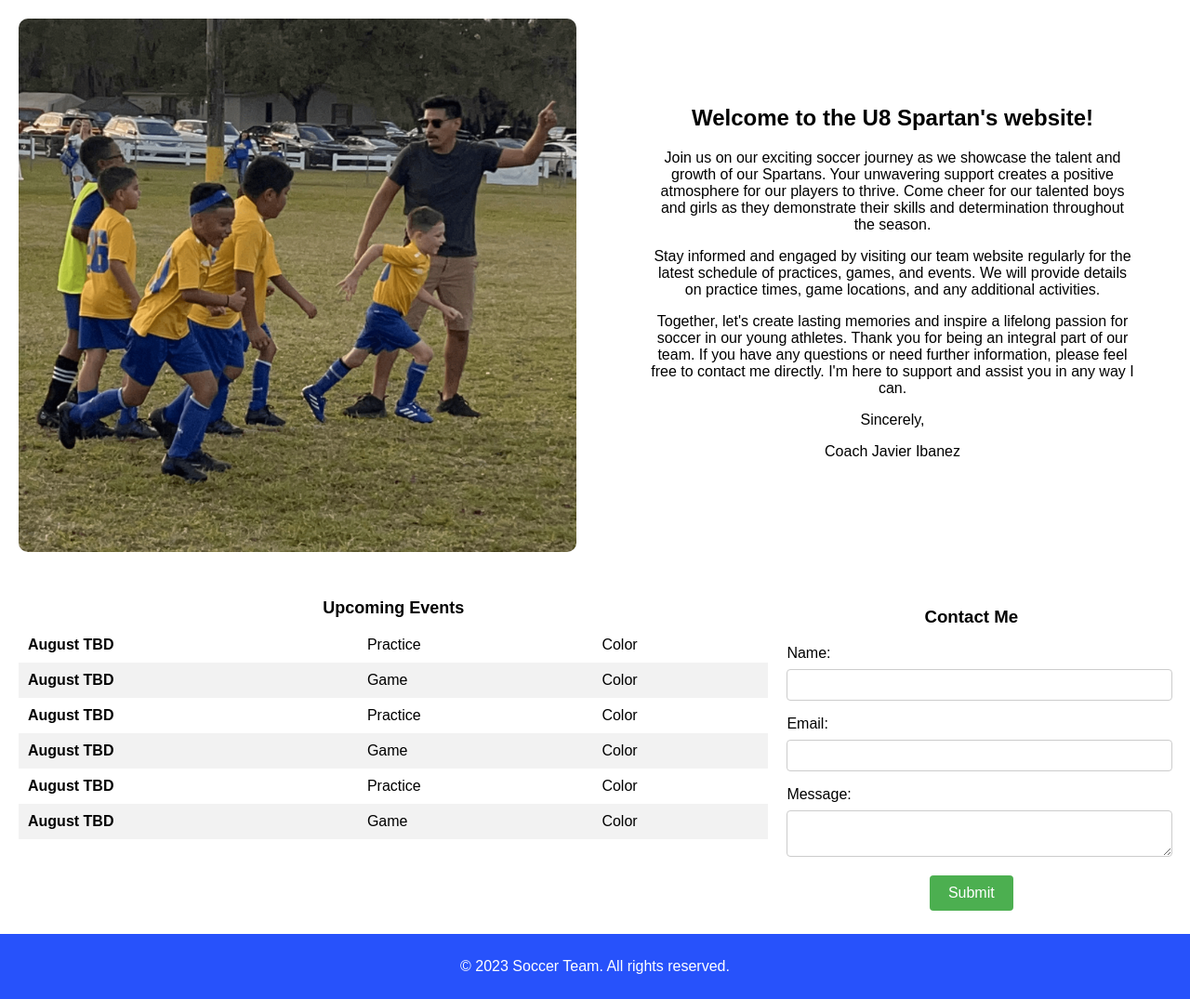
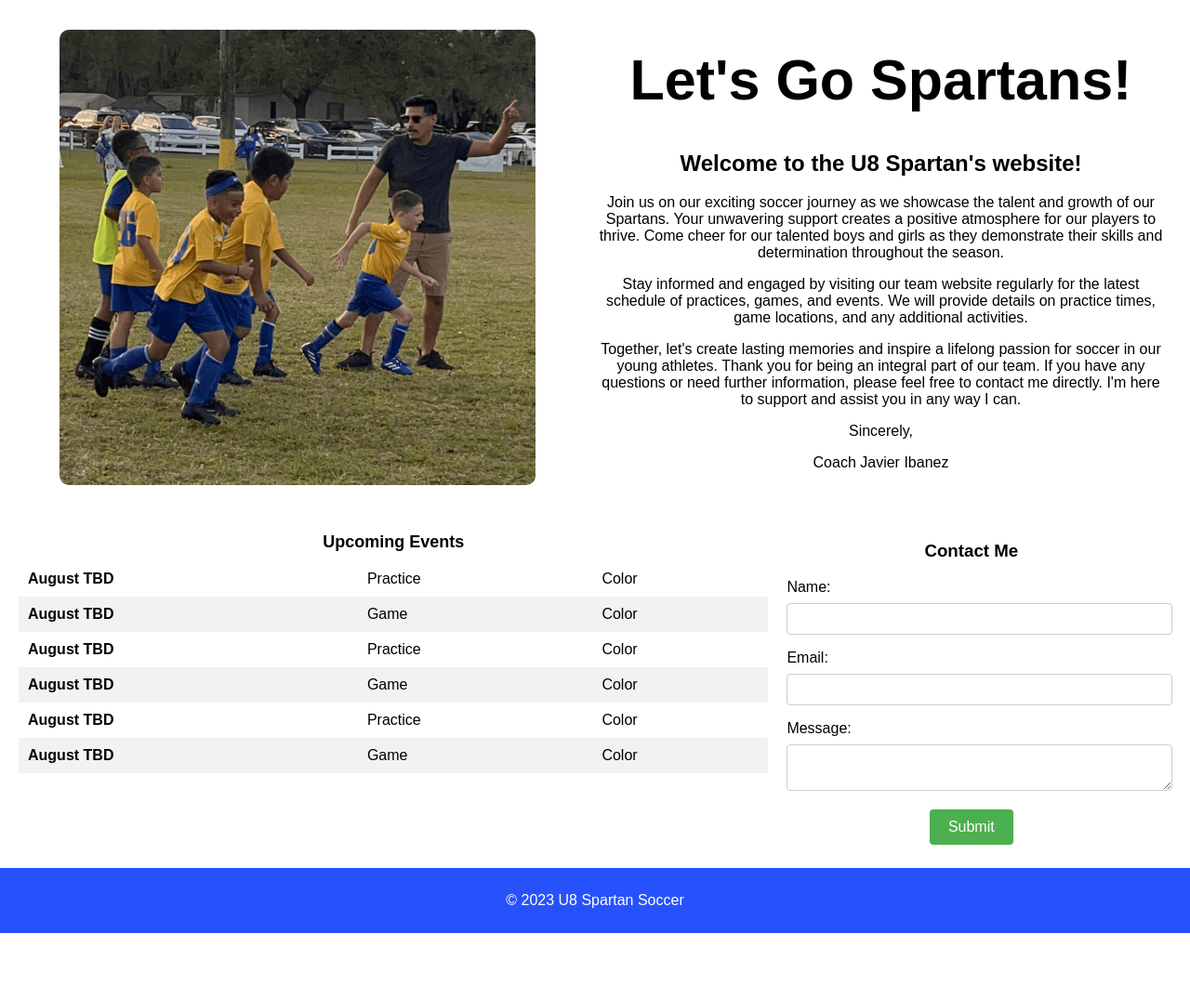
Before and after one commit to Ibanez92/soccer_team, a Flask app: page / in a window 1280 px wide. Shown: the part 191-1266 px from the top of the page at 93% size. After the commit the page ends 1195 px from the top, so only its background shows below. Run offline with Flask 3, Linux system fonts and the light colour scheme.

Commit message:
working on css for better UX. group image and description workedon

```diff
--- a/static/styles.css
+++ b/static/styles.css
@@ -47,25 +47,41 @@ nav ul li a {
 }
 
 .team-info {
-    flex: 1;
+    flex-basis: 50%;
     display: flex;
     align-items: center;
-    margin-right: 20px;
-    margin-left: 20px;
+    justify-content: center;
+    flex-direction: column;
     margin-bottom: 40px;
 }
 
 .group-image {
-    margin-top: 20px;
-    max-width: 100%; /* Set the maximum width to 100% of its container */
+    margin-top: 30px;
+    max-width: 80%; /* Set the maximum width to 100% of its container */
     height: auto; /* Automatically adjust the height while maintaining the aspect ratio */
     border-radius: 10px;
+}
+@keyframes bounce {
+    0%, 20%, 50%, 80%, 100% {
+        transform: translateY(0);
+    }
+    40% {
+        transform: translateY(-20px);
+    }
+    60% {
+        transform: translateY(-10px);
+    }
+}
+
+.title {
+    font-size: 61px;
+    text-align: center;
+    animation: bounce 3s ease-in-out infinite;
 }
 
 .description {
     margin-top: 10px;
-    margin-right: 40px;
-    margin-left: 40px;
+    margin-right: 25px;
     text-align: center;
 }
 
--- a/templates/index.html
+++ b/templates/index.html
@@ -32,6 +32,8 @@
                     <div
                         class="description">
                         <!-- Description content -->
+                        <h1 class="title">Let's Go Spartans!</h1>
+
                         <h2>Welcome to the U8 Spartan's website!</h2>
 
                         <p>Join us on our exciting soccer journey as we showcase the talent and growth of our Spartans. Your unwavering support creates a positive atmosphere for our players to thrive. Come cheer for our talented boys and girls as they demonstrate their skills and determination throughout the season.</p>
@@ -109,7 +111,7 @@
             </div>
         </main>
         <footer>
-            <p>&copy; 2023 Soccer Team. All rights reserved.</p>
+            <p>&copy; 2023 U8 Spartan Soccer</p>
         </footer>
     </body>
 </html>
```
